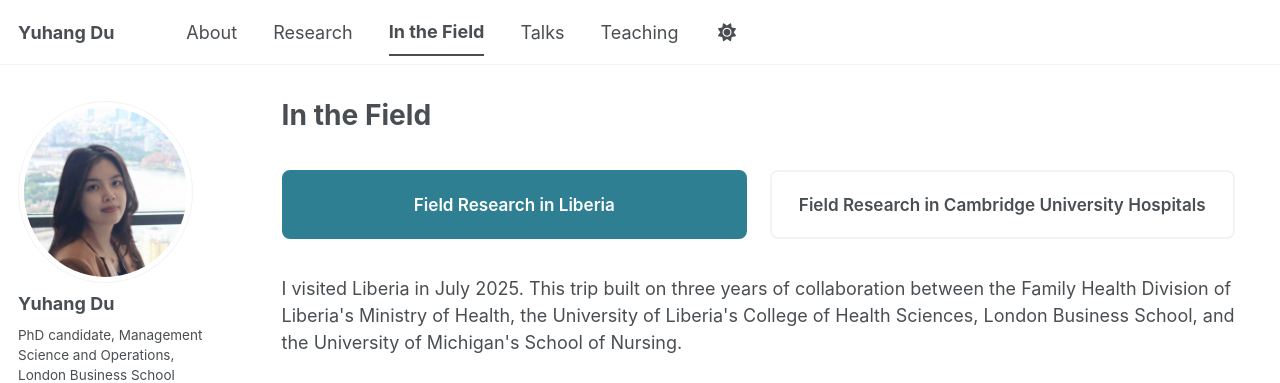
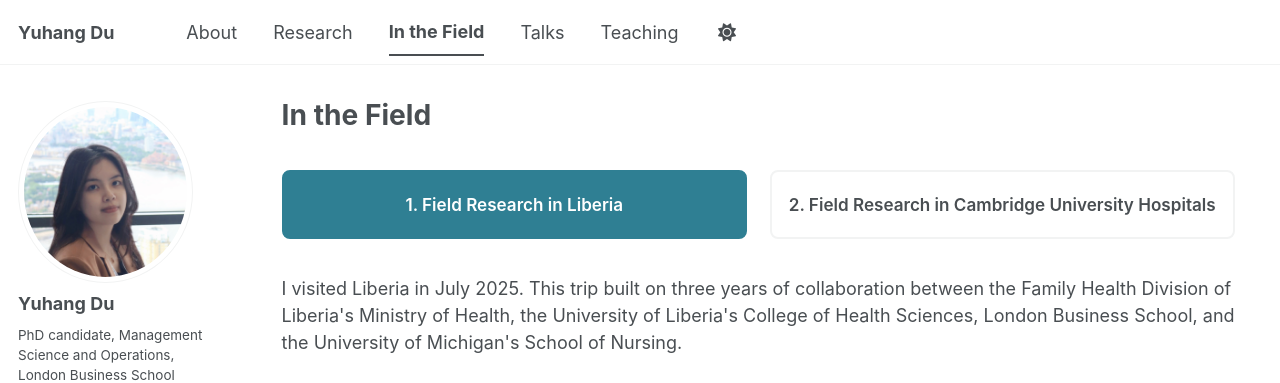
Before and after one commit to yuhangdu-edu/yuhangdu-edu.github.io, a Jekyll site: the page built from _pages/field.md, in a window 1280 px wide and 900 px high. Shown: the top 383 px of the window. Built offline with Jekyll 4.4.1, drawn with Linux system fonts in a browser that asks for light colours; some web fonts are replaced; a script bundle is joined from its source files by our own code; library files that are not in the unit come from our copies.

Commit message:
Update field.md

```diff
--- a/_pages/field.md
+++ b/_pages/field.md
@@ -7,8 +7,8 @@ author_profile: true
 
 <div class="field-tabs">
   <nav class="field-tabs__nav">
-    <button class="field-tabs__btn active" data-tab="liberia">Field Research in Liberia</button>
-    <button class="field-tabs__btn" data-tab="cambridge">Field Research in Cambridge University Hospitals</button>
+    <button class="field-tabs__btn active" data-tab="liberia">1. Field Research in Liberia</button>
+    <button class="field-tabs__btn" data-tab="cambridge">2. Field Research in Cambridge University Hospitals</button>
   </nav>
 
   <div class="field-tabs__panel active" id="tab-liberia">
@@ -95,23 +95,13 @@ author_profile: true
     <p><em style="color: var(--global-link-color);">Tool link coming soon.</em></p>
 
     <div style="margin-top:2.5em;padding-top:1.5em;border-top:1px solid #e5e5e5;">
-      <div style="font-size:.9em;color:#444;margin-bottom:1em;">In collaboration with:</div>
-      <div style="display:flex;flex-wrap:wrap;align-items:center;gap:2.5em 3em;justify-content:flex-start;">
-        <figure style="margin:0;text-align:center;display:flex;flex-direction:column;align-items:center;">
-          <img src="/images/LBS_logo.jpg" alt="London Business School" style="height:70px;width:auto;display:block;" />
-          <figcaption style="font-size:.8em;color:#666;margin-top:.6em;line-height:1.3;">London Business School</figcaption>
-        </figure>
-        <figure style="margin:0;text-align:center;display:flex;flex-direction:column;align-items:center;">
-          <img src="/images/cambridge.png" alt="University of Cambridge" style="height:70px;width:auto;display:block;" />
-          <figcaption style="font-size:.8em;color:#666;margin-top:.6em;line-height:1.3;">University of Cambridge<br/>Department of Obstetrics &amp; Gynaecology</figcaption>
-        </figure>
-        <figure style="margin:0;text-align:center;display:flex;flex-direction:column;align-items:center;padding:0 12px;">
-          <img src="/images/CUH_logo.png" alt="Cambridge University Hospitals NHS Foundation Trust" style="height:70px;width:auto;display:block;" />
-          <figcaption style="font-size:.8em;color:#666;margin-top:.6em;line-height:1.3;">Cambridge University Hospitals<br/>NHS Foundation Trust</figcaption>
-        </figure>
+      <div style="display:flex;flex-wrap:wrap;align-items:center;gap:2em 3.5em;justify-content:flex-start;">
+        <img src="/images/LBS_logo.jpg" alt="London Business School" style="height:95px;width:auto;display:block;" />
+        <img src="/images/cambridge.png" alt="University of Cambridge, Department of Obstetrics and Gynaecology" style="height:115px;width:auto;display:block;" />
+        <img src="/images/CUH_logo.png" alt="Cambridge University Hospitals NHS Foundation Trust" style="height:95px;width:auto;display:block;padding:0 6px;" />
       </div>
-      <p style="font-size:.78em;color:#777;margin-top:1.5em;font-style:italic;line-height:1.5;">
-        The logos above identify the academic and clinical collaborators for this non-commercial research project. Their use does not imply endorsement, sponsorship, or formal affiliation beyond the stated research collaboration. The Cambridge University Hospitals NHS Foundation Trust logo is reproduced unaltered, in accordance with the Trust's corporate identity guidelines.
+      <p style="font-size:.78em;color:#888;margin-top:1.5em;font-style:italic;line-height:1.5;">
+        Logos identify the research collaborators on this project; reproduced with permission and unaltered.
       </p>
     </div>
   </div>
```
